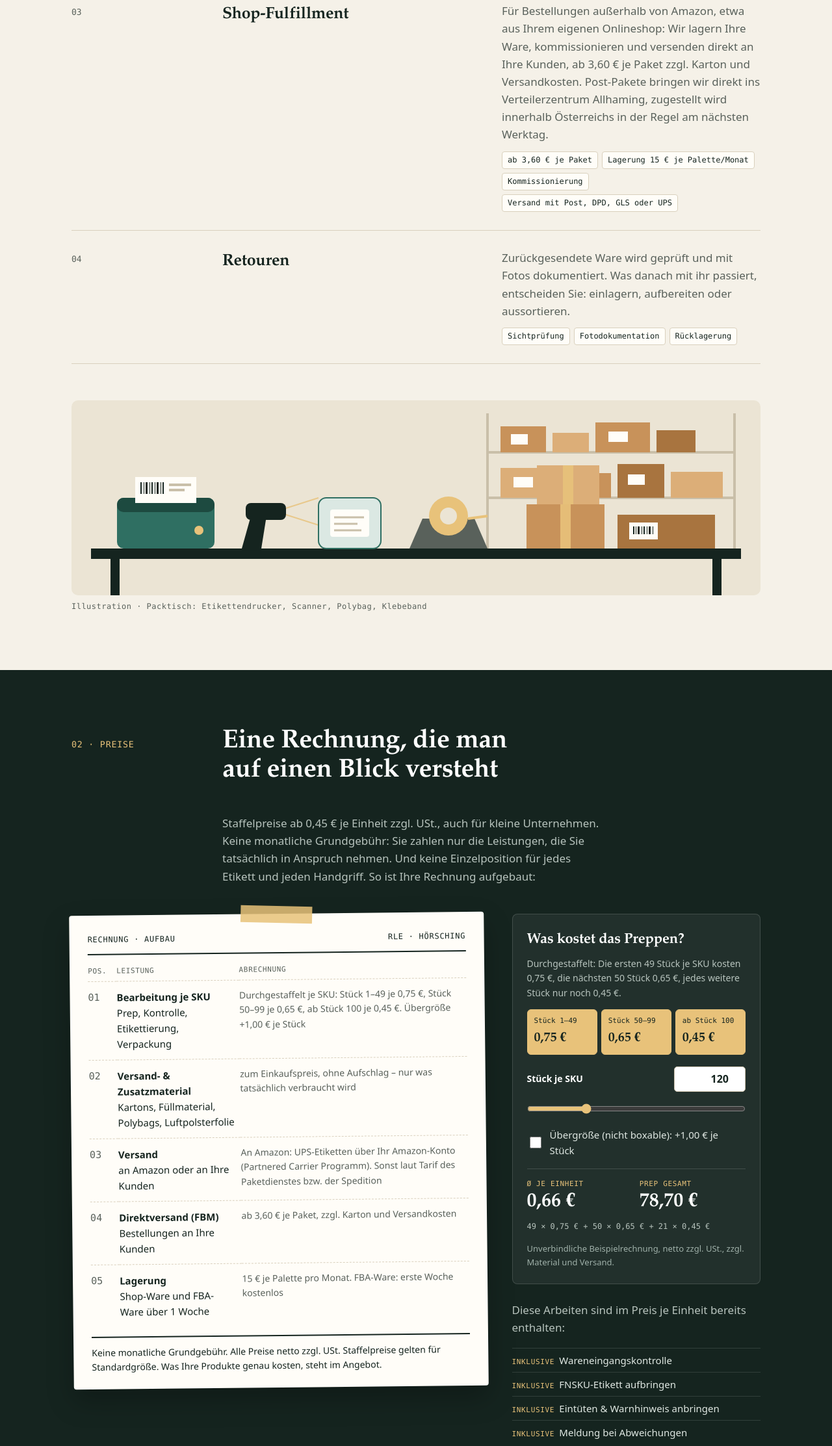
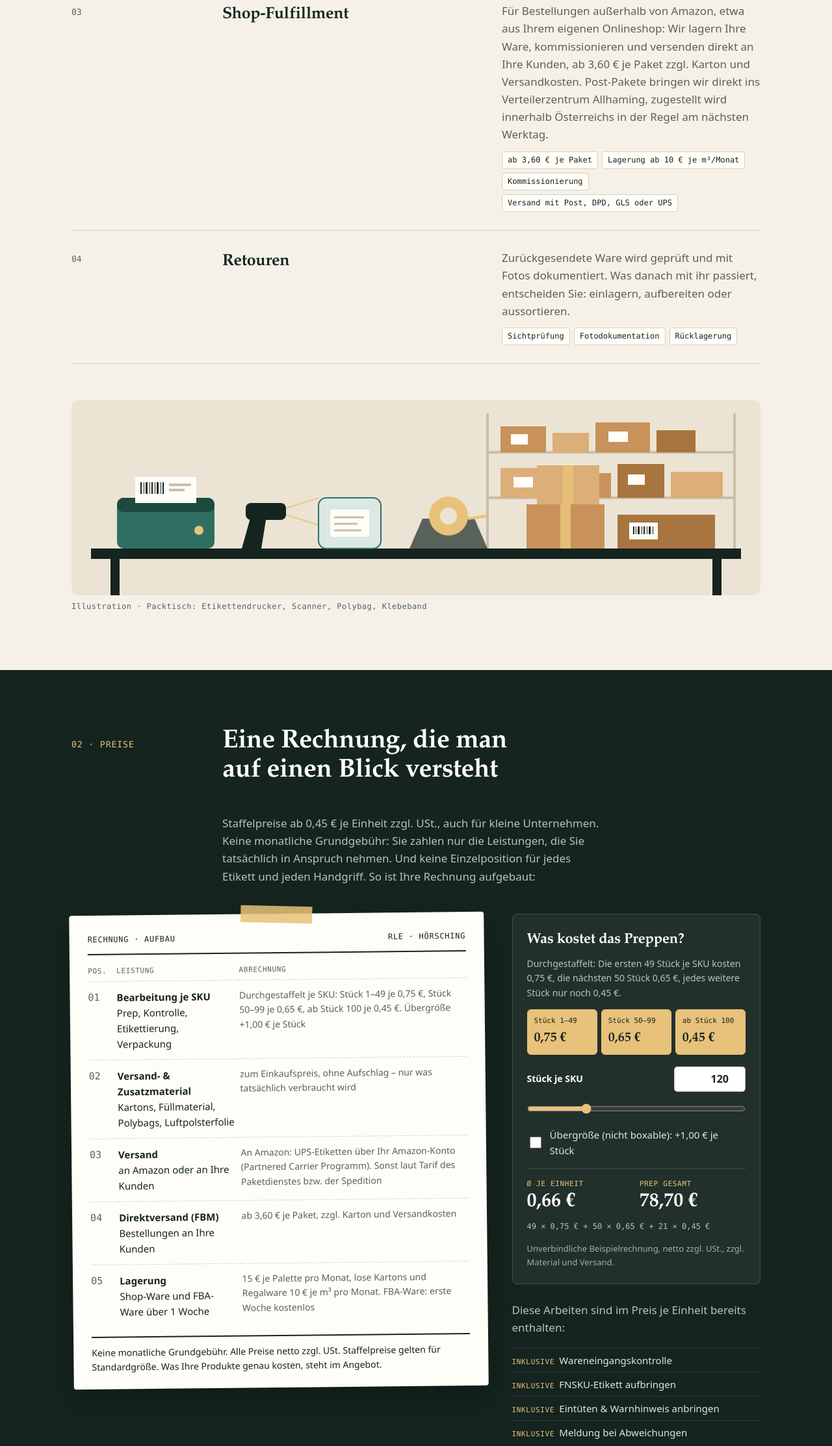
Before and after one commit to felixreindl-stack/reindl-logistics-website, a plain HTML site: page index.html in a window 1280 px wide. Shown: the part 2327-4552 px from the top of the page at 65% size. Drawn offline with Linux system fonts and the light colour scheme.

Commit message:
Lagerung: zusätzlich 10 € je m³ pro Monat für lose Ware
Co-Authored-By: Claude Opus 5.5 <noreply@anthropic.com>

```diff
--- a/index.html
+++ b/index.html
@@ -391,7 +391,7 @@
           <h3>Shop-Fulfillment</h3>
           <div>
             <p>Für Bestellungen außerhalb von Amazon, etwa aus Ihrem eigenen Onlineshop: Wir lagern Ihre Ware, kommissionieren und versenden direkt an Ihre Kunden, ab 3,60&nbsp;€ je Paket zzgl. Karton und Versandkosten. Post-Pakete bringen wir direkt ins Verteilerzentrum Allhaming, zugestellt wird innerhalb Österreichs in der Regel am nächsten Werktag.</p>
-            <ul class="tags"><li>ab 3,60&nbsp;€ je Paket</li><li>Lagerung 15&nbsp;€ je Palette/Monat</li><li>Kommissionierung</li><li>Versand mit Post, DPD, GLS oder UPS</li></ul>
+            <ul class="tags"><li>ab 3,60&nbsp;€ je Paket</li><li>Lagerung ab 10&nbsp;€ je m³/Monat</li><li>Kommissionierung</li><li>Versand mit Post, DPD, GLS oder UPS</li></ul>
           </div>
         </li>
         <li>
@@ -474,7 +474,7 @@
               <tr><td>02</td><td><strong>Versand- &amp; Zusatzmaterial</strong>Kartons, Füllmaterial, Polybags, Luftpolsterfolie</td><td class="how">zum Einkaufspreis, ohne Aufschlag – nur was tatsächlich verbraucht wird</td></tr>
               <tr><td>03</td><td><strong>Versand</strong>an Amazon oder an Ihre Kunden</td><td class="how">An Amazon: UPS-Etiketten über Ihr Amazon-Konto (Partnered Carrier Programm). Sonst laut Tarif des Paketdienstes bzw. der Spedition</td></tr>
               <tr><td>04</td><td><strong>Direktversand (FBM)</strong>Bestellungen an Ihre Kunden</td><td class="how">ab 3,60&nbsp;€ je Paket, zzgl. Karton und Versandkosten</td></tr>
-              <tr><td>05</td><td><strong>Lagerung</strong>Shop-Ware und FBA-Ware über 1 Woche</td><td class="how">15&nbsp;€ je Palette pro Monat. FBA-Ware: erste Woche kostenlos</td></tr>
+              <tr><td>05</td><td><strong>Lagerung</strong>Shop-Ware und FBA-Ware über 1 Woche</td><td class="how">15&nbsp;€ je Palette pro Monat, lose Kartons und Regalware 10&nbsp;€ je m³ pro Monat. FBA-Ware: erste Woche kostenlos</td></tr>
             </tbody>
           </table>
           <p class="inv-note">Keine monatliche Grundgebühr. Alle Preise netto zzgl. USt. Staffelpreise gelten für Standardgröße. Was Ihre Produkte genau kosten, steht im Angebot.</p>
@@ -630,7 +630,7 @@
         <h2>Häufige Fragen</h2>
       </div>
       <div class="faq">
-        <details><summary>Wie setzt sich der Preis zusammen?</summary><p>Aus einer Gebühr je bearbeiteter SKU nach Staffelpreisen, dem Versand- und Zusatzmaterial (Kartons, Füllmaterial, Polybags, Luftpolsterfolie) zum Einkaufspreis und den Frachtkosten für den Versand. Beim Direktversand an Ihre Kunden (FBM) berechnen wir ab 3,60&nbsp;€ je Paket zzgl. Karton und Versandkosten, dazu die Lagerung mit 15&nbsp;€ je Palette pro Monat. Ware für Amazon (FBA) lagert die erste Woche kostenlos, danach gilt derselbe Lagerpreis. Die Arbeit für Kontrolle, Etikettierung und Verpackung ist in der SKU-Gebühr enthalten, das Material wird separat zum Einkaufspreis verrechnet.</p></details>
+        <details><summary>Wie setzt sich der Preis zusammen?</summary><p>Aus einer Gebühr je bearbeiteter SKU nach Staffelpreisen, dem Versand- und Zusatzmaterial (Kartons, Füllmaterial, Polybags, Luftpolsterfolie) zum Einkaufspreis und den Frachtkosten für den Versand. Beim Direktversand an Ihre Kunden (FBM) berechnen wir ab 3,60&nbsp;€ je Paket zzgl. Karton und Versandkosten, dazu die Lagerung: 15&nbsp;€ je Palette pro Monat, lose Kartons und Regalware 10&nbsp;€ je Kubikmeter pro Monat. Ware für Amazon (FBA) lagert die erste Woche kostenlos, danach gilt derselbe Lagerpreis. Die Arbeit für Kontrolle, Etikettierung und Verpackung ist in der SKU-Gebühr enthalten, das Material wird separat zum Einkaufspreis verrechnet.</p></details>
         <details><summary>Lohnt sich das auch für kleine Mengen?</summary><p>Ja. Unsere Staffelpreise beginnen bei 0,45&nbsp;€ je Einheit zzgl. USt., und wir arbeiten bewusst auch mit kleinen Unternehmen und Einsteigern. Je größer die Menge pro SKU, desto günstiger wird es. Ihren genauen Preis nennen wir Ihnen im Angebot.</p></details>
         <details><summary>Brauche ich einen eigenen Vertrag mit UPS für den Versand an Amazon?</summary><p>Nein. Wir sind an das Amazon Partnered Carrier Programm angebunden. Die UPS-Versandetiketten werden direkt über Ihr Amazon-Konto zu den Konditionen von Amazon erstellt und dort abgerechnet. UPS holt die Sendungen täglich bei uns ab.</p></details>
         <details><summary>Gibt es versteckte Kosten oder eine Grundgebühr?</summary><p>Nein. Es gibt keine monatliche Grundgebühr, verrechnet wird nur, was Sie tatsächlich in Anspruch nehmen. Alle Positionen stehen vorab im Angebot. Zusätzliche Arbeiten, die nicht vereinbart waren, etwa das Aufbereiten beschädigter Ware, machen wir nur nach Rücksprache mit Ihnen.</p></details>
```
